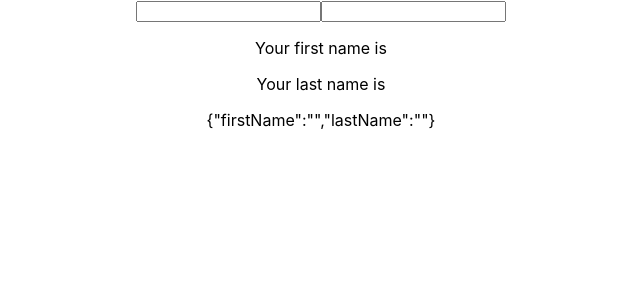
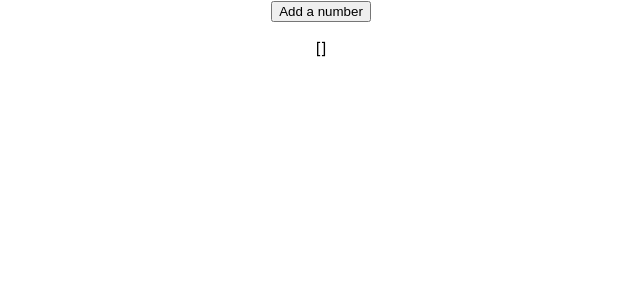
Before and after one commit to itsevalieu/react-hooks, a React (Create React App) app in the folder client/: page / in a window 1280 px wide. Shown: the top 300 px of the page, without its empty margins (319-959 px from the left). Built offline with nearby package versions, Linux system fonts and the light colour scheme.

Commit message:
Create HookCounterFour for arrays

```diff
--- a/client/src/App.js
+++ b/client/src/App.js
@@ -4,6 +4,7 @@
 import HookCounter from './components/HookCounter';
 import HookCounterTwo from './components/HookCounterTwo';
 import HookCounterThree from './components/HookCounterThree';
+import HookCounterFour from './components/HookCounterFour';
 
 function App() {
   return (
@@ -11,7 +12,8 @@
       {/* <ClassCounter /> */}
       {/* <HookCounter /> */}
       {/* <HookCounterTwo /> */}
-      <HookCounterThree />
+      {/* <HookCounterThree /> */}
+      <HookCounterFour />
     </div>
   );
 }
--- /dev/null
+++ b/client/src/components/HookCounterFour.js
@@ -0,0 +1,23 @@
+import React, { useState } from 'react';
+
+export default function HookCounterFour() {
+    const [items, setItems] = useState([]);
+
+    const addItem = () => {
+        setItems([...items, {
+            id: items.length,
+            value: Math.floor(Math.random() * 10) + 1
+        }]);
+    }
+    return (
+        <div>
+            <button onClick={addItem}>Add a number</button>
+            <ul>
+                {items.map(item => (
+                    <li key={item.id}>{item.value}</li>
+                ))}
+            </ul>
+            <p>{JSON.stringify(items)}</p>
+        </div>
+    )
+}
```
